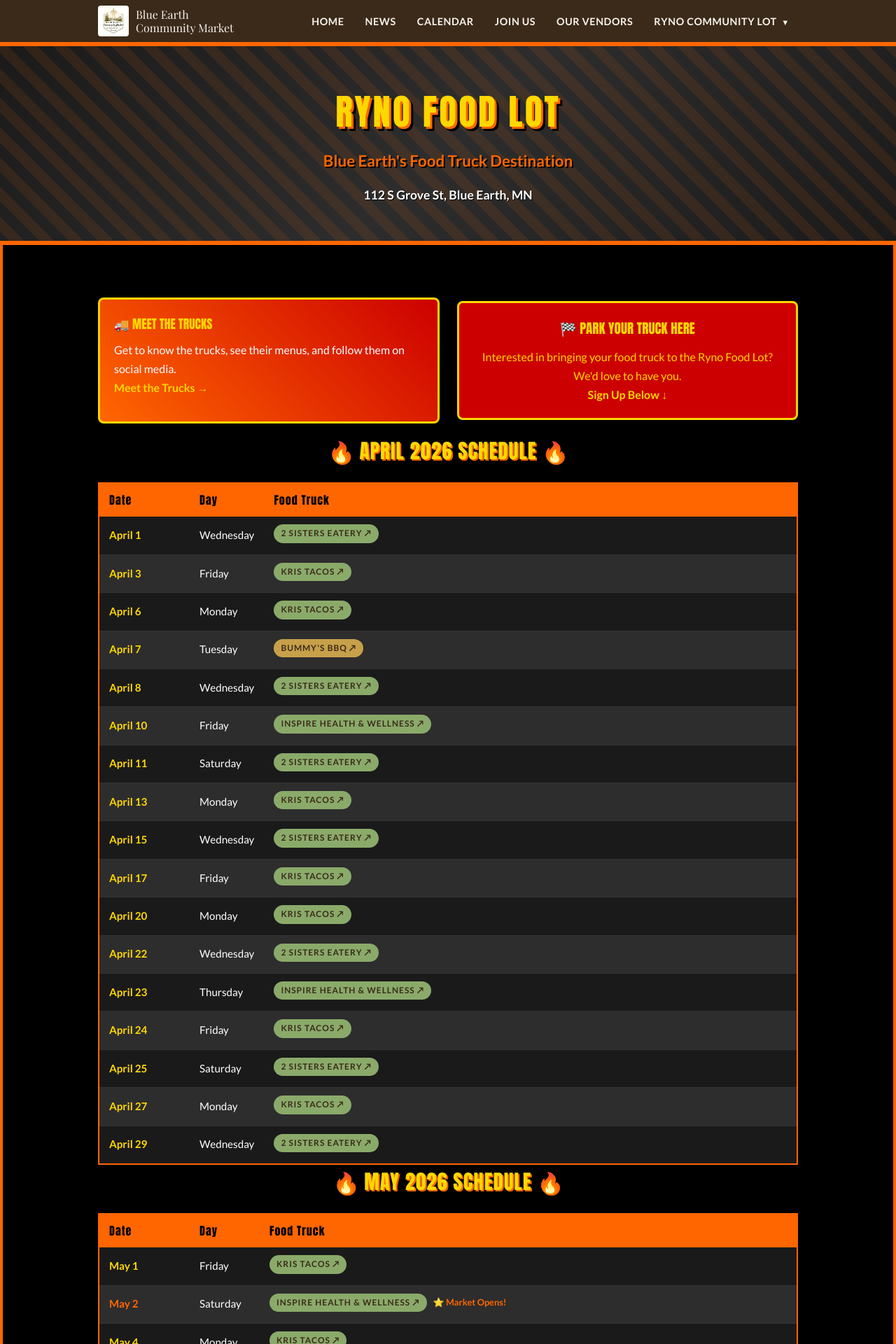
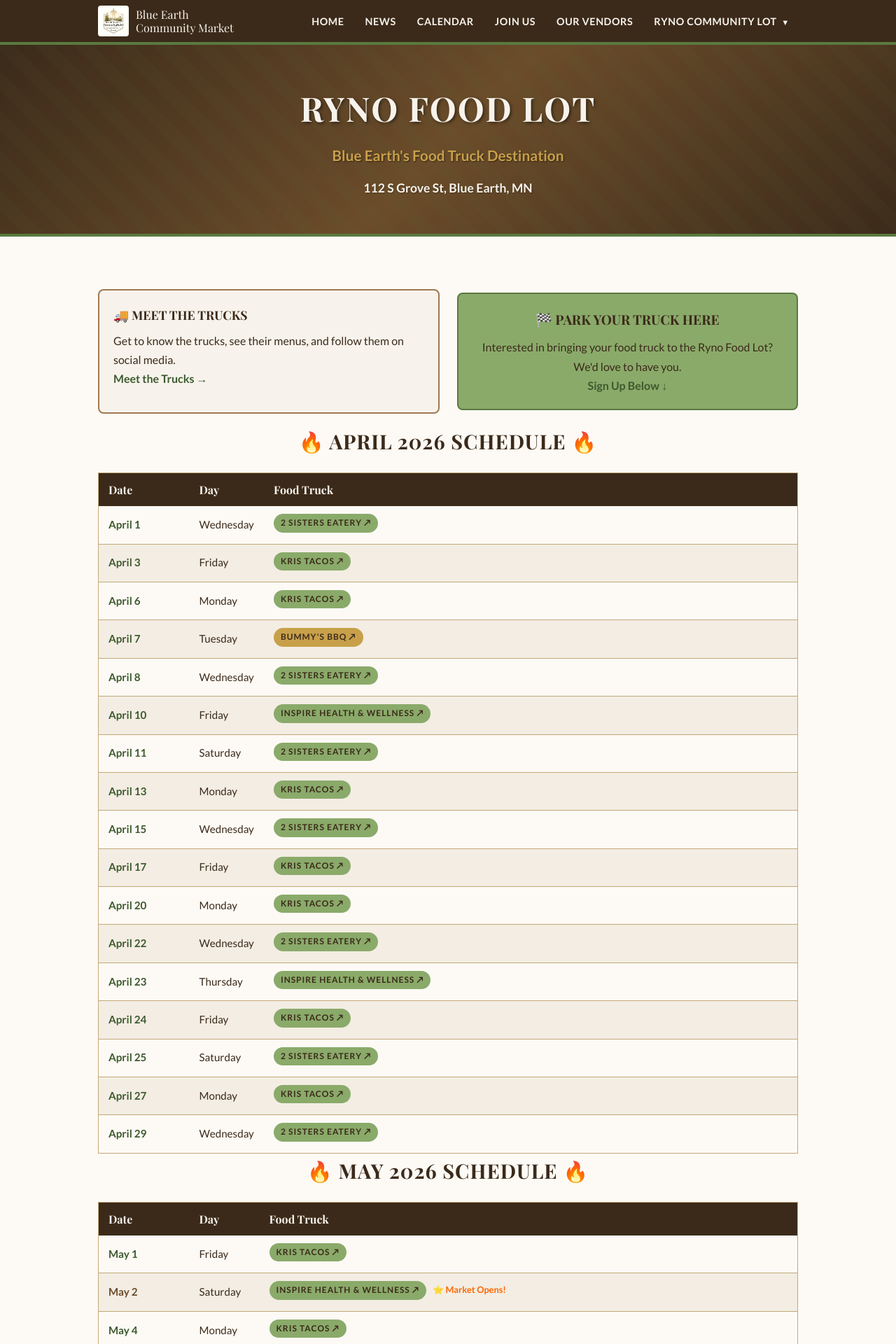
Before and after one commit to blueearthcommunitymarket/blueearthcommunitymarket.github.io, a Jekyll site: the page built from ryno-food-lot/index.html, in a window 1280 px wide. Shown: the top 1920 px of the page at 70% size. Built offline with Jekyll 4.4.1, drawn with Linux system fonts in a browser that asks for light colours; some web fonts are replaced.

Commit message:
Mellow out Ryno Food Lot page styling
- Replaced harsh black/orange with site's brown/cream palette
- Softer hero using brown gradients instead of stark contrasts
- Used Playfair Display instead of Impact fonts
- Green elements instead of bright orange/red accents
- Removed flame borders for cleaner card styling
- Consistent site color variables throughout
- Better readability while maintaining food truck theme

```diff
--- a/ryno-food-lot/index.html
+++ b/ryno-food-lot/index.html
@@ -7,14 +7,14 @@
 <style>
 /* Racing Theme Overrides for Food Lot */
 .ryno-hero {
-    background: linear-gradient(135deg, #1a1a1a 0%, #2d2d2d 50%, #1a1a1a 100%);
-    color: #ffd700;
+    background: linear-gradient(135deg, var(--brown-dark) 0%, var(--brown-mid) 50%, var(--brown-dark) 100%);
+    color: var(--cream);
     padding: 50px 20px;
     text-align: center;
     position: relative;
     overflow: hidden;
-    border-top: 6px solid #ff6600;
-    border-bottom: 6px solid #ff6600;
+    border-top: 4px solid var(--green-mid);
+    border-bottom: 4px solid var(--green-mid);
 }
 
 .ryno-hero::before {
@@ -28,29 +28,30 @@
         repeating-linear-gradient(
             45deg,
             transparent,
-            transparent 15px,
-            rgba(255, 102, 0, 0.1) 15px,
-            rgba(255, 102, 0, 0.1) 30px
+            transparent 20px,
+            rgba(90, 122, 64, 0.05) 20px,
+            rgba(90, 122, 64, 0.05) 40px
         );
     pointer-events: none;
 }
 
 .ryno-hero h1 {
-    font-family: 'Impact', 'Arial Black', sans-serif;
-    font-size: 3.2rem;
-    color: #ffd700;
-    text-shadow: 3px 3px 0px #ff6600, 6px 6px 0px #000000;
-    letter-spacing: 3px;
+    font-family: 'Playfair Display', serif;
+    font-size: 3rem;
+    color: var(--cream);
+    text-shadow: 2px 2px 4px rgba(0,0,0,0.5);
+    letter-spacing: 2px;
     margin-bottom: 8px;
     position: relative;
     z-index: 2;
+    font-weight: 700;
 }
 
 .ryno-hero .tagline {
-    font-size: 1.4rem;
-    color: #ff6600;
-    font-weight: 900;
-    text-shadow: 2px 2px 0px #000;
+    font-size: 1.3rem;
+    color: var(--gold);
+    font-weight: 700;
+    text-shadow: 1px 1px 2px rgba(0,0,0,0.5);
     margin-bottom: 15px;
     position: relative;
     z-index: 2;
@@ -58,37 +59,33 @@
 
 .ryno-hero .location {
     font-size: 1.1rem;
-    color: #ffffff;
-    font-weight: 700;
-    text-shadow: 1px 1px 0px #000;
+    color: var(--cream);
+    font-weight: 600;
+    text-shadow: 1px 1px 2px rgba(0,0,0,0.3);
     position: relative;
     z-index: 2;
 }
 
 .racing-section {
-    background: #000000;
-    color: #ffd700;
+    background: var(--warm-white);
+    color: var(--brown-dark);
     margin: 0;
     padding: 35px 20px;
-    border-left: 4px solid #ff6600;
-    border-right: 4px solid #ff6600;
 }
 
 .racing-section h2 {
-    font-family: 'Impact', 'Arial Black', sans-serif;
+    font-family: 'Playfair Display', serif;
     font-size: 1.8rem;
-    color: #ffd700;
-    text-shadow: 2px 2px 0px #ff6600;
+    color: var(--brown-dark);
     text-align: center;
     margin-bottom: 20px;
     letter-spacing: 1px;
 }
 
 .racing-section h3 {
-    font-family: 'Impact', 'Arial Black', sans-serif;
+    font-family: 'Playfair Display', serif;
     font-size: 1.3rem;
-    color: #ff6600;
-    text-shadow: 1px 1px 0px #000;
+    color: var(--brown-mid);
     margin: 18px 0 8px;
 }
 
@@ -105,35 +102,35 @@
 }
 
 .flame-border {
-    background: linear-gradient(45deg, #ff6600, #cc0000);
-    border: 3px solid #ffd700;
+    background: var(--cream);
+    border: 2px solid var(--brown-light);
     padding: 20px;
     margin: 15px 0;
     border-radius: 8px;
 }
 
 .flame-border h4 {
-    font-family: 'Impact', sans-serif;
+    font-family: 'Playfair Display', serif;
     font-size: 1.1rem;
     margin-bottom: 8px;
-    color: #ffd700;
+    color: var(--brown-dark);
 }
 
 .truck-signup-box {
-    background: #cc0000;
-    color: #ffd700;
+    background: var(--green-light);
+    color: var(--brown-dark);
     padding: 20px;
     border-radius: 8px;
-    border: 3px solid #ffd700;
+    border: 2px solid var(--green-mid);
     text-align: center;
     margin: 20px 0;
 }
 
 .truck-signup-box h4 {
-    font-family: 'Impact', sans-serif;
+    font-family: 'Playfair Display', serif;
     font-size: 1.2rem;
     margin-bottom: 10px;
-    color: #ffd700;
+    color: var(--brown-dark);
 }
 
 /* Racing-themed table */
@@ -141,39 +138,38 @@
     width: 100%;
     border-collapse: collapse;
     font-size: 0.95rem;
-    background: #1a1a1a;
-    border: 2px solid #ff6600;
+    background: var(--warm-white);
+    border: 1px solid var(--border);
 }
 
 .racing-table th {
-    background: #ff6600;
-    color: #000000;
-    font-family: 'Impact', sans-serif;
+    background: var(--brown-dark);
+    color: var(--cream);
+    font-family: 'Playfair Display', serif;
     padding: 10px 14px;
     text-align: left;
     font-size: 1rem;
-    letter-spacing: 1px;
 }
 
 .racing-table td {
     padding: 10px 14px;
-    border-bottom: 1px solid #333;
-    color: #ffffff;
+    border-bottom: 1px solid var(--border);
+    color: var(--brown-dark);
     font-weight: 500;
 }
 
 .racing-table tr:nth-child(even) td {
-    background: #2d2d2d;
+    background: #f3ede3;
 }
 
 .racing-table .race-date {
     font-weight: 700;
-    color: #ffd700;
+    color: var(--green-dark);
     white-space: nowrap;
 }
 
 .racing-table .special-event {
-    color: #ff6600;
+    color: var(--brown-mid);
     font-weight: 700;
 }
 
@@ -206,14 +202,14 @@
         <div class="racing-grid">
             <div class="flame-border">
                 <h4>🚚 MEET THE TRUCKS</h4>
-                <p style="color: #ffffff;">Get to know the trucks, see their menus, and follow them on social media.</p>
-                <a href="/meet-the-trucks/" style="color: #ffd700; font-weight: 700; text-decoration: none;">Meet the Trucks →</a>
+                <p style="color: var(--brown-dark);">Get to know the trucks, see their menus, and follow them on social media.</p>
+                <a href="/meet-the-trucks/" style="color: var(--green-dark); font-weight: 700; text-decoration: none;">Meet the Trucks →</a>
             </div>
 
             <div class="truck-signup-box">
                 <h4>🏁 PARK YOUR TRUCK HERE</h4>
-                <p style="color: #ffd700;">Interested in bringing your food truck to the Ryno Food Lot? We'd love to have you.</p>
-                <a href="#signup" style="color: #ffd700; font-weight: 700; text-decoration: none;">Sign Up Below ↓</a>
+                <p style="color: var(--brown-dark);">Interested in bringing your food truck to the Ryno Food Lot? We'd love to have you.</p>
+                <a href="#signup" style="color: var(--green-dark); font-weight: 700; text-decoration: none;">Sign Up Below ↓</a>
             </div>
         </div>
 
@@ -265,7 +261,7 @@
                 <tr><td class="race-date">May 23</td><td>Saturday</td><td><span class="tag"><a href="https://www.facebook.com/share/1C8aaBfsJr/?mibextid=wwXIfr" target="_blank" rel="noopener" style="color:inherit;text-decoration:none;">Inspire Health &amp; Wellness ↗</a></span></td></tr>
                 <tr><td class="race-date">May 25</td><td>Monday</td><td><span class="tag"><a href="https://www.facebook.com/share/1AquB7sxYj/?mibextid=wwXIfr" target="_blank" rel="noopener" style="color:inherit;text-decoration:none;">Kris Tacos ↗</a></span></td></tr>
                 <tr><td class="race-date">May 26</td><td>Tuesday</td><td><span class="tag"><a href="https://www.facebook.com/share/1CZyABySqK/?mibextid=wwXIfr" target="_blank" rel="noopener" style="color:inherit;text-decoration:none;">Cheezers ↗</a></span></td></tr>
-                <tr style="background:#cc0000;"><td class="race-date special-event">May 29</td><td>Friday</td><td><span class="tag"><a href="https://www.facebook.com/TheLemon1" target="_blank" rel="noopener" style="color:inherit;text-decoration:none;">The Lemon ↗</a></span> <span class="tag"><a href="https://www.facebook.com/share/1AquB7sxYj/?mibextid=wwXIfr" target="_blank" rel="noopener" style="color:inherit;text-decoration:none;">Kris Tacos ↗</a></span> <span style="font-size:0.8rem;color:#ffd700;font-weight:700;">🎸 Ryno's Rock N' Roll-Ins | Live Music: Morgan Dickman | 6–9 PM</span></td></tr>
+                <tr style="background: var(--green-light);"><td class="race-date special-event">May 29</td><td>Friday</td><td><span class="tag"><a href="https://www.facebook.com/TheLemon1" target="_blank" rel="noopener" style="color:inherit;text-decoration:none;">The Lemon ↗</a></span> <span class="tag"><a href="https://www.facebook.com/share/1AquB7sxYj/?mibextid=wwXIfr" target="_blank" rel="noopener" style="color:inherit;text-decoration:none;">Kris Tacos ↗</a></span> <span style="font-size:0.8rem;color: var(--brown-dark);font-weight:700;">🎸 Ryno's Rock N' Roll-Ins | Live Music: Morgan Dickman | 6–9 PM</span></td></tr>
             </tbody>
         </table>
 
@@ -273,7 +269,7 @@
 
         <div class="flame-border">
             <h4>Interested in Rolling In?</h4>
-            <p style="color: #ffffff;">The Ryno Food Lot welcomes food trucks throughout the week and at special events. Fill out the form below and Morgan will be in touch!</p>
+            <p style="color: var(--brown-dark);">The Ryno Food Lot welcomes food trucks throughout the week and at special events. Fill out the form below and Morgan will be in touch!</p>
         </div>
 
     </div>
```
